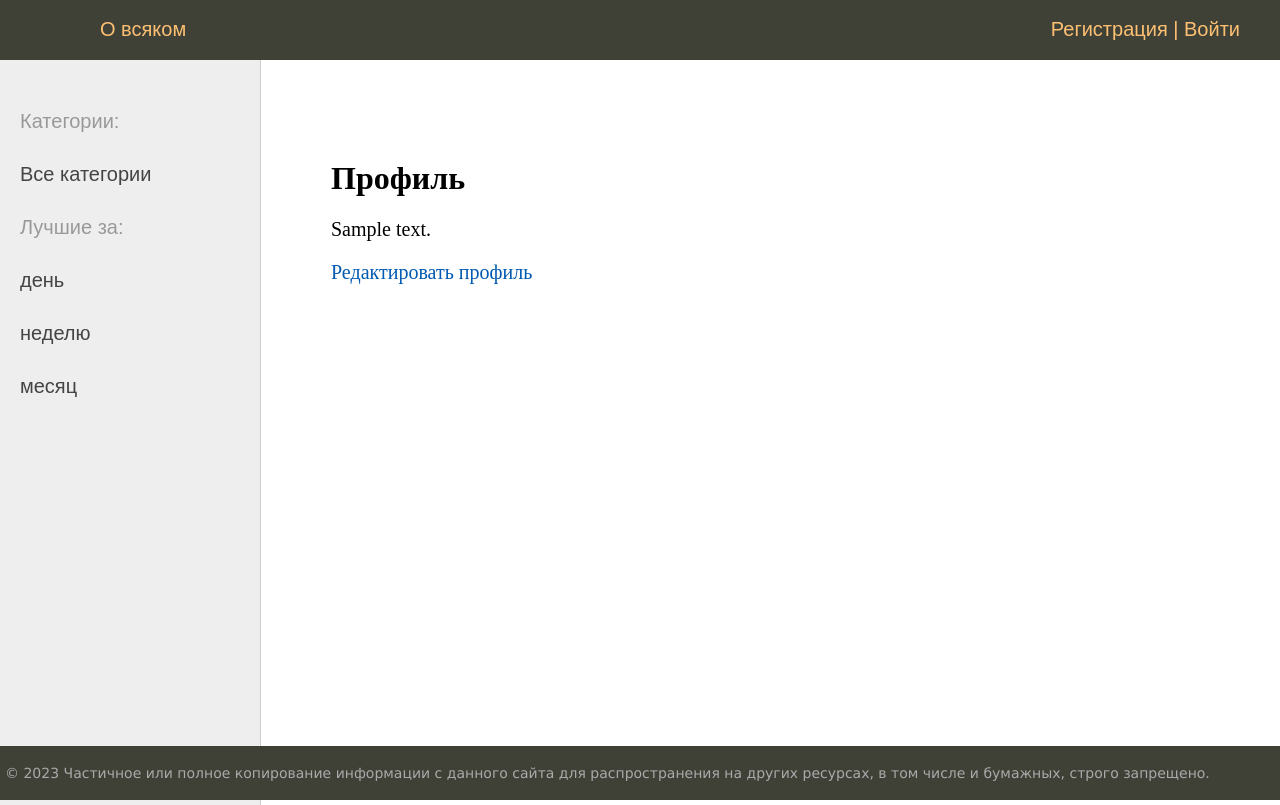
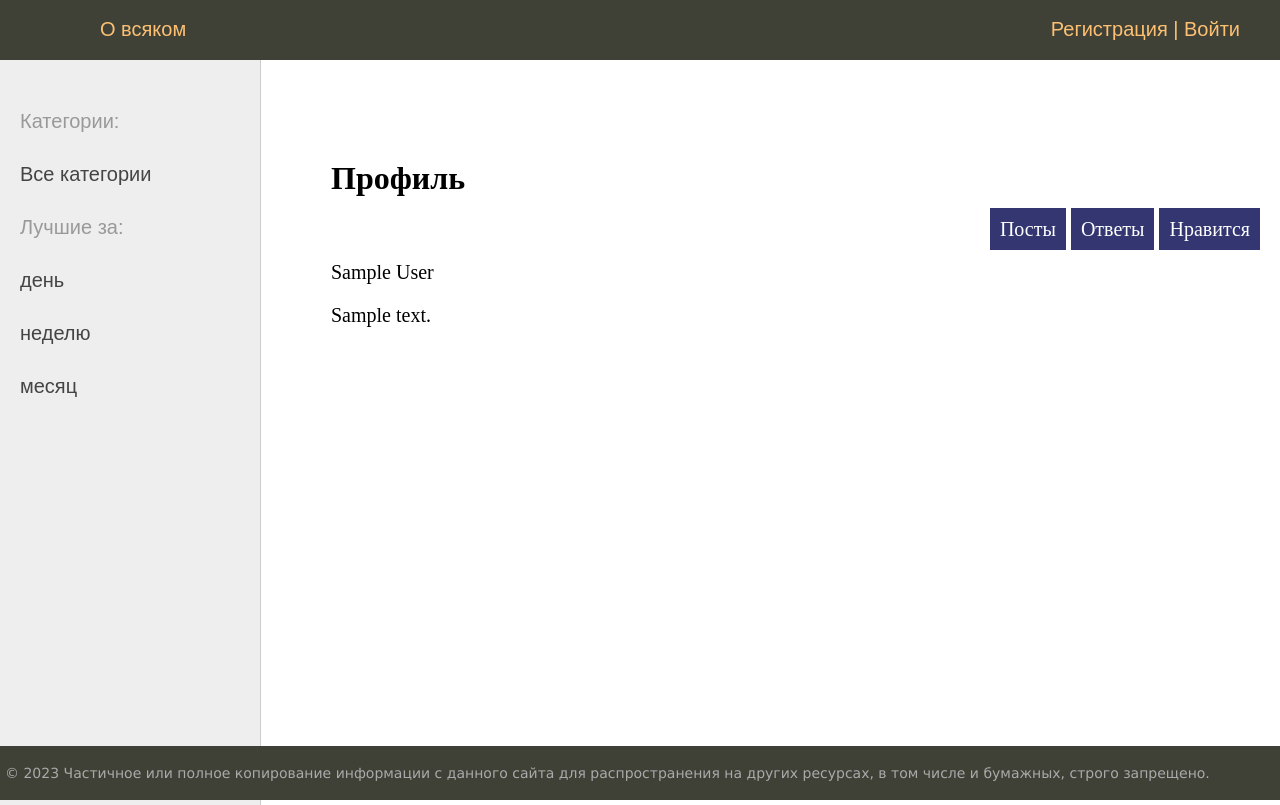
Before and after one commit to iliaman1/dj_blog, a Django app: a page that uses perfect_blog/templates/base.html in a window 1280 px wide. Shown: the top 805 px of the page. Run offline with Django 4.2, Linux system fonts and the light colour scheme; tables that the repository leaves empty hold one stand-in row (values such as "Sample post").

Commit message:
Added the ability to view user posts, likes and comments to the profile. The profile owner can change the data in his profile.

```diff
--- /dev/null
+++ b/perfect_blog/apps/user/templates/user/includes/profile_nav.html
@@ -0,0 +1,8 @@
+<p class="link-read-post">
+    <a href="{% url 'showuserposts' name=profile.name %}">Посты</a>
+    <a href="{% url 'showusercomments' name=profile.name %}">Ответы</a>
+    <a href="{% url 'showuservotes' name=profile.name %}">Нравится</a>
+    {% if request.user == page_user.user %}
+    <a href="{% url 'editprofile' name=profile.name %}">Редактировать профиль</a>
+    {% endif %}
+</p>
--- a/perfect_blog/apps/user/templates/user/user_profile.html
+++ b/perfect_blog/apps/user/templates/user/user_profile.html
@@ -1,8 +1,30 @@
 {% extends 'base.html' %}
+{% block head %}
+<p>head</p>
+{% endblock %}
+
 
 {% block content %}
 <h1>{{title}}</h1>
-<p>{{ page_user.username }}</p>
+{% include 'user/includes/profile_nav.html' %}
+<p>{{ page_user.name }}</p>
 <p>{{ page_user.bio }}</p>
-<p><a href="{% url 'editprofile' name=profile.name %}">Редактировать профиль</a></p>
-{% endblock %}
+<ul class="list-articles">
+    {% for post in posts %}
+    <li>
+        <div class="article-panel">
+            <p class="first">Категория: {{ post.category }} -</p>
+            <p class="first">Рейтинг поста: {{ post.rating }}</p>
+            <p class="last">Дата: {{ post.update_at|date:"d-m-Y H:i:s" }}</p>
+            <p class="last">Автор: <a href="{{ post.author.profile.get_absolute_url }}">{{ post.author }}</a>|</p>
+        </div>
+        <h2>{{ post.title }}</h2>
+        {% autoescape on %}
+        {{post.content|linebreaks|truncatewords:32}}
+        {% endautoescape %}
+        <div class="clear"></div>
+        <p class="link-read-post"><a href="{{ post.get_absolute_url }}">Читать пост</a></p>
+    </li>
+    {% endfor %}
+</ul>
+{% endblock content %}
--- a/perfect_blog/apps/user/urls.py
+++ b/perfect_blog/apps/user/urls.py
@@ -1,11 +1,15 @@
 from django.urls import path
 
-from .views import Registration, Login, logout_user, ShowProfile, EditProfile
+from .views import Registration, Login, logout_user, ShowProfile, EditProfile, ShowUserPosts, ShowUserComments, \
+    ShowUserVotes
 
 urlpatterns = [
     path('registration/', Registration.as_view(), name='registration'),
     path('login/', Login.as_view(), name='login'),
     path('logout/', logout_user, name='logout'),
     path('profile/<str:name>', ShowProfile.as_view(), name='showprofile'),
+    path('profile/<str:name>/posts', ShowUserPosts.as_view(), name='showuserposts'),
+    path('profile/<str:name>/comments', ShowUserComments.as_view(), name='showusercomments'),
+    path('profile/<str:name>/votes', ShowUserVotes.as_view(), name='showuservotes'),
     path('editprofile/<str:name>', EditProfile.as_view(), name='editprofile'),
 ]
--- a/perfect_blog/apps/user/views.py
+++ b/perfect_blog/apps/user/views.py
@@ -7,6 +7,8 @@ from django.contrib.auth.views import LoginView
 from .models import Profile
 from .forms import RegistrationForm, LoginForm, EditProfileForm
 from core.utils import BaseDataMixin
+
+from apps.blog.models import Post
 
 
 class ShowProfile(BaseDataMixin, DetailView):
@@ -20,6 +22,60 @@ class ShowProfile(BaseDataMixin, DetailView):
         page_user = get_object_or_404(Profile, name=self.kwargs['name'])
         context = super().get_context_data()
         context['page_user'] = page_user
+        return context
+
+    def get_object(self, queryset=None):
+        return get_object_or_404(Profile, name=self.kwargs['name'])
+
+
+class ShowUserPosts(BaseDataMixin, DetailView):
+    model = Profile
+    template_name = 'user/user_profile.html'
+    extra_context = {
+        'title': 'Профиль'
+    }
+
+    def get_context_data(self, *args, **kwargs):
+        page_user = get_object_or_404(Profile, name=self.kwargs['name'])
+        context = super().get_context_data()
+        context['page_user'] = page_user
+        context['posts'] = Post.objects.filter(author__profile__name=self.kwargs['name'])
+        return context
+
+    def get_object(self, queryset=None):
+        return get_object_or_404(Profile, name=self.kwargs['name'])
+
+
+class ShowUserComments(BaseDataMixin, DetailView):
+    model = Profile
+    template_name = 'user/user_profile.html'
+    extra_context = {
+        'title': 'Профиль'
+    }
+
+    def get_context_data(self, *args, **kwargs):
+        page_user = get_object_or_404(Profile, name=self.kwargs['name'])
+        context = super().get_context_data()
+        context['page_user'] = page_user
+        context['posts'] = Post.objects.filter(comments__owner__profile__name=self.kwargs['name'])
+        return context
+
+    def get_object(self, queryset=None):
+        return get_object_or_404(Profile, name=self.kwargs['name'])
+
+
+class ShowUserVotes(BaseDataMixin, DetailView):
+    model = Profile
+    template_name = 'user/user_profile.html'
+    extra_context = {
+        'title': 'Профиль'
+    }
+
+    def get_context_data(self, *args, **kwargs):
+        page_user = get_object_or_404(Profile, name=self.kwargs['name'])
+        context = super().get_context_data()
+        context['page_user'] = page_user
+        context['posts'] = Post.objects.filter(vote__user__profile__name=self.kwargs['name'])
         return context
 
     def get_object(self, queryset=None):
--- a/perfect_blog/templates/base.html
+++ b/perfect_blog/templates/base.html
@@ -68,7 +68,7 @@
                         <!-- Блок контента -->
                         <div class="content-text">
                             {% block content %}
-                            {% endblock %}
+                            {% endblock content %}
 
                             {% if page_obj.has_other_pages %}
                             <nav class="list-pages">
```
